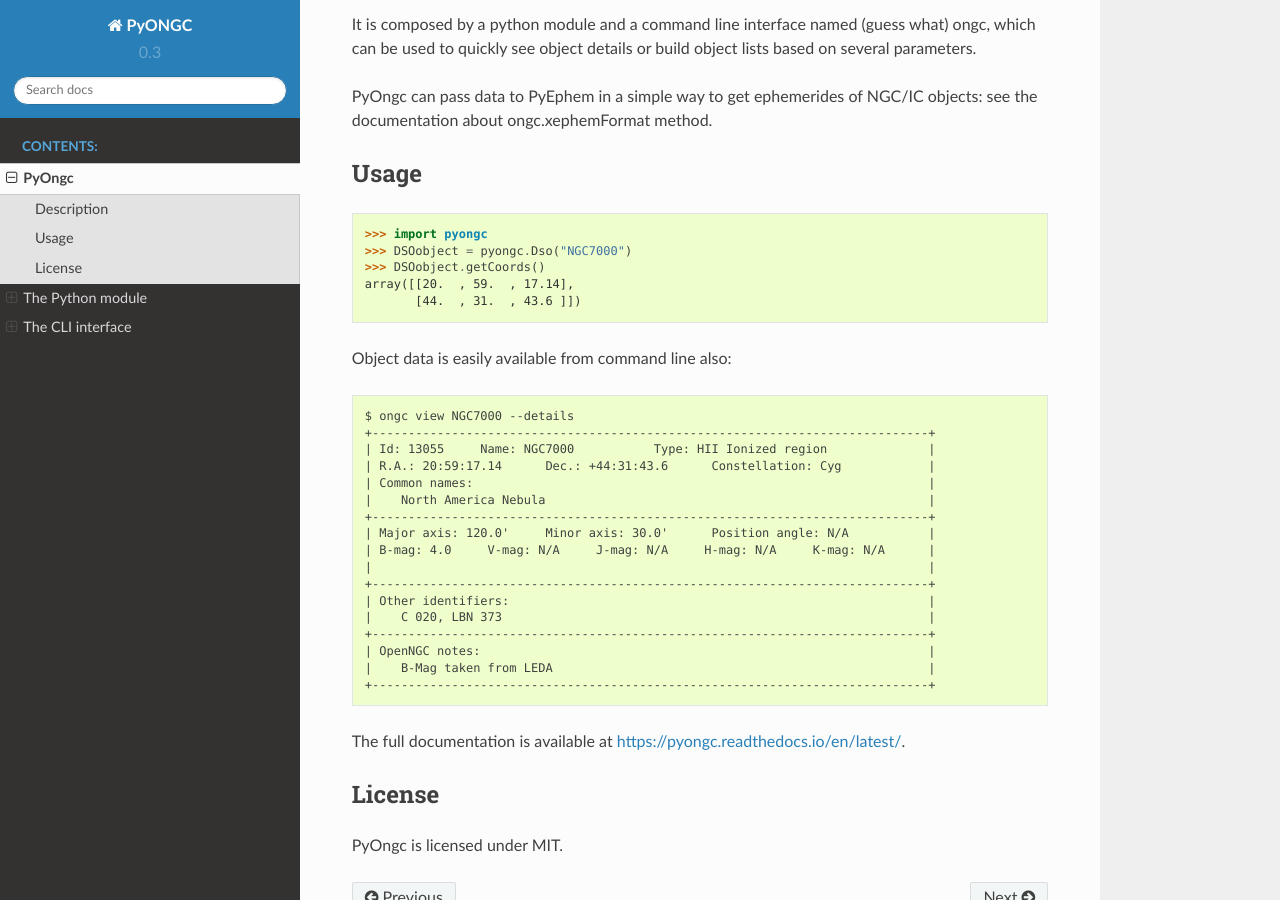
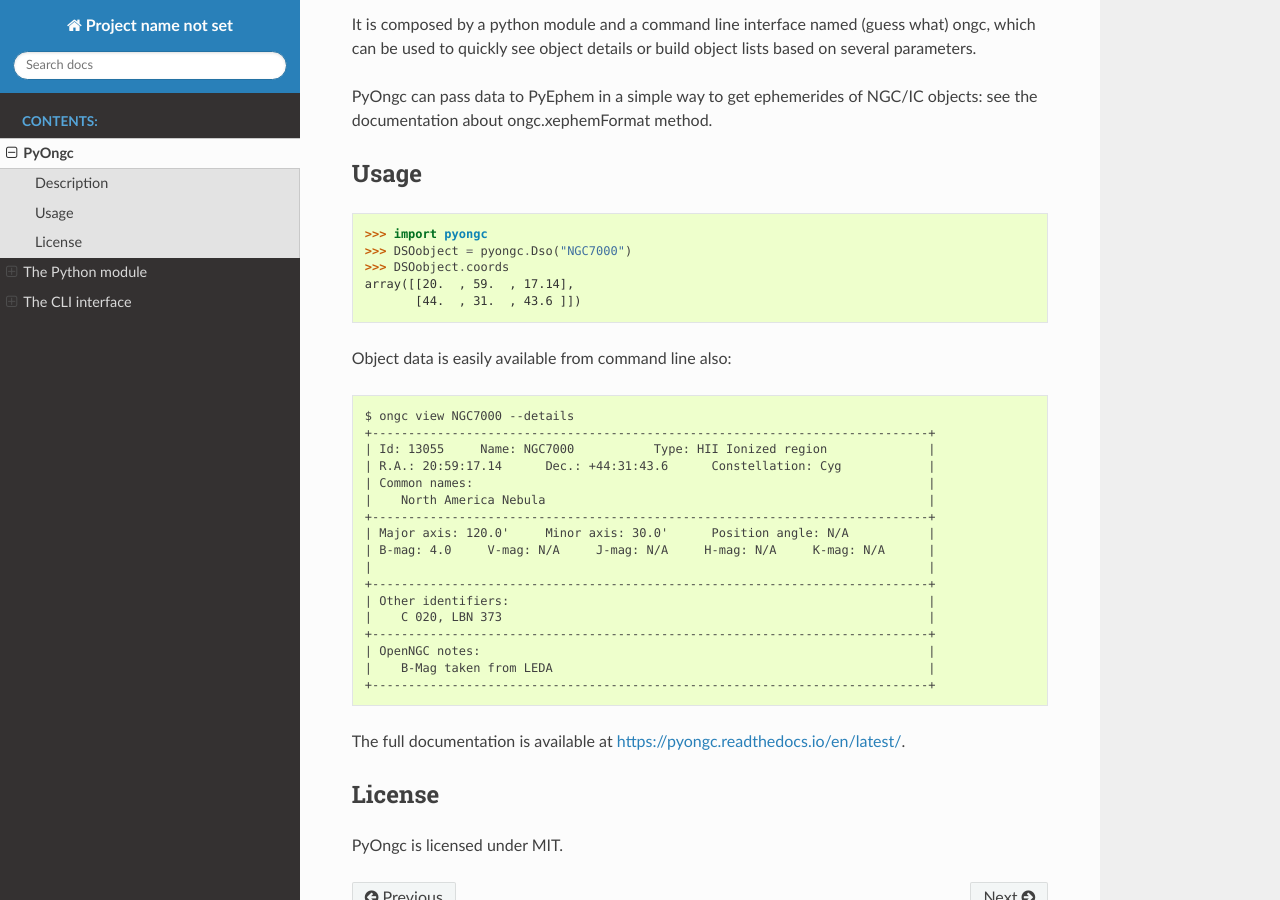
Before and after one commit to mattiaverga/PyOngc, a Sphinx documentation site: the page built from docs/readme.rst, in a window 1280 px wide and 900 px high, scrolled down 391 px. Built offline with Sphinx 7.4.7 and the Read the Docs theme 2.0.0, drawn with Linux system fonts in a browser that asks for light colours.

Commit message:
Integrate sphinx with setuptools

```diff
--- a/README.rst
+++ b/README.rst
@@ -42,7 +42,7 @@ Usage
 
         >>> import pyongc
         >>> DSOobject = pyongc.Dso("NGC7000")
-        >>> DSOobject.getCoords()
+        >>> DSOobject.coords
         array([[20.  , 59.  , 17.14],
                [44.  , 31.  , 43.6 ]])
 
--- a/docs/conf.py
+++ b/docs/conf.py
@@ -13,16 +13,13 @@
 import os
 import sys
 sys.path.insert(0, os.path.abspath('.'))
-sys.path.append('../pyongc/')
+sys.path.append('./pyongc/')
 
 
 # -- Project information -----------------------------------------------------
 
-project = 'PyONGC'
 copyright = '2019, Mattia Verga'
 author = 'Mattia Verga'
-version = '0.3'
-release = '0.3.90'
 
 
 # -- General configuration ---------------------------------------------------
--- a/setup.py
+++ b/setup.py
@@ -44,4 +44,10 @@ setup(
     tests_require=TESTS_REQUIRE,
     extras_require={'tests': TESTS_REQUIRE},
     python_requires=">=3.6",
+    command_options={
+        'build_sphinx': {
+            'project': ('setup.py', 'PyOngc'),
+            'version': ('setup.py', '0.5'),
+            'release': ('setup.py', ongc.__version__),
+            'source_dir': ('setup.py', 'docs')}},
 )
```
Also changed, not shown: 1 other file.
